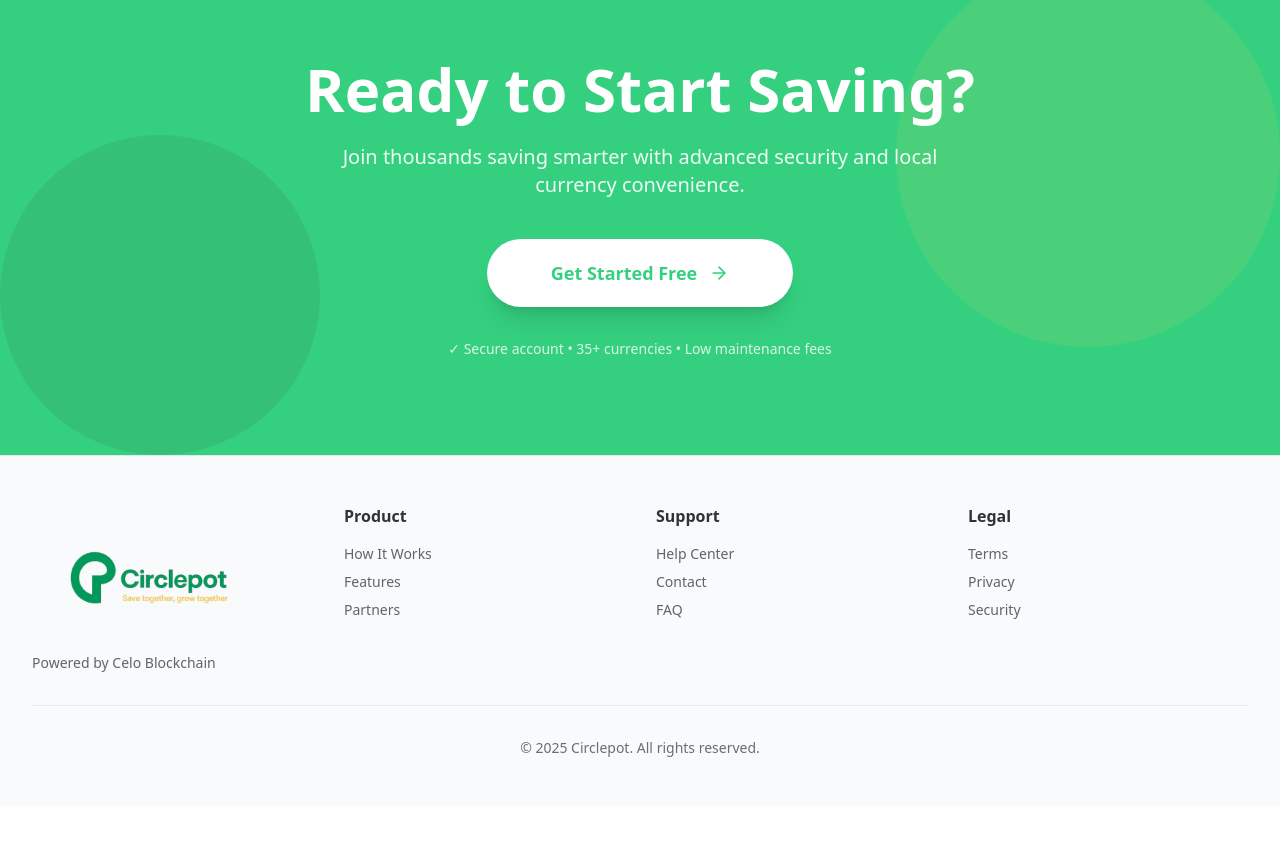
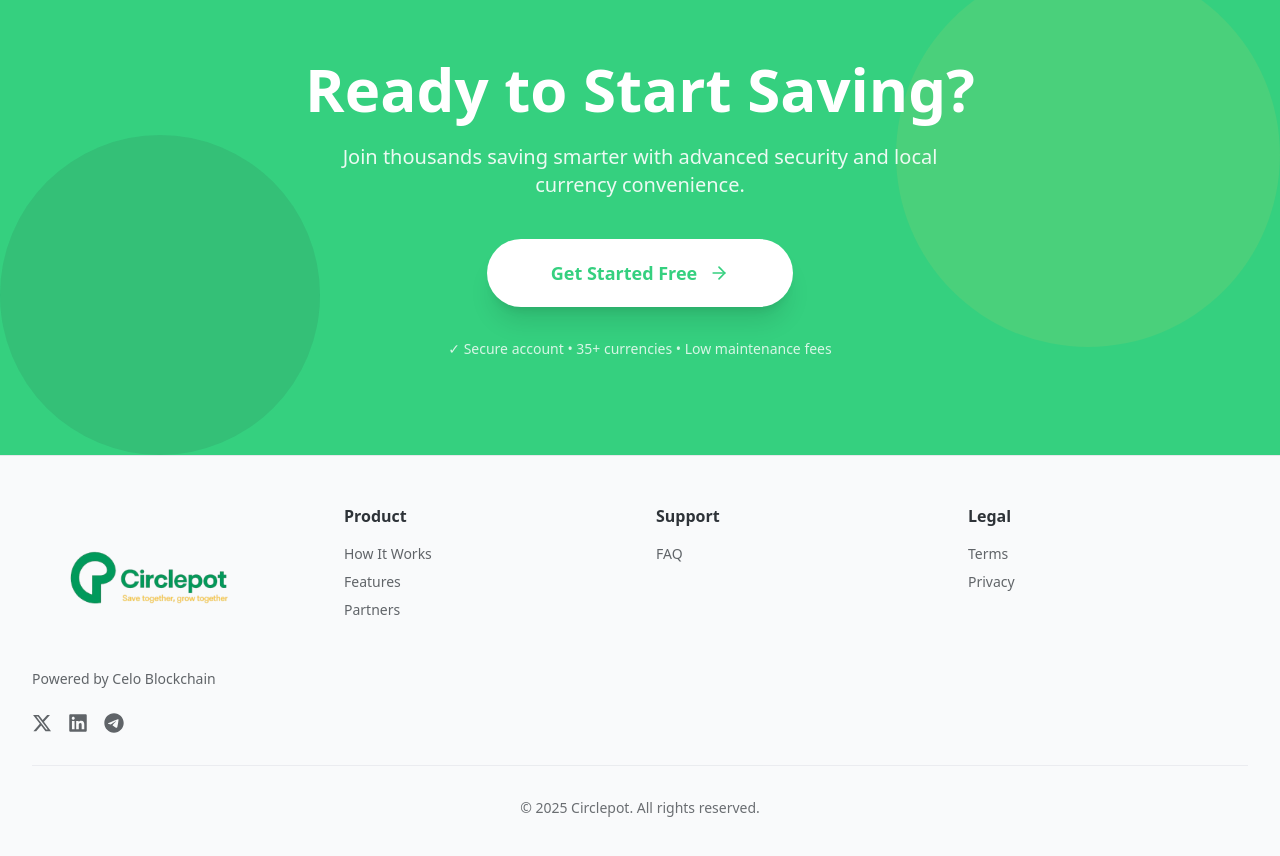
Before and after one commit to DevBigEazi/circlepot-landing-page, a React (Vite) app: page / in a window 1280 px wide. Shown: the part 5782-6638 px from the top of the page. Before the commit the page ends 6588 px from the top, so only its background shows below. Built offline with nearby package versions, Linux system fonts and the light colour scheme.

Commit message:
update the logos and add social media link

```diff
--- a/index.html
+++ b/index.html
@@ -2,7 +2,7 @@
 <html lang="en">
   <head>
     <meta charset="UTF-8" />
-    <link rel="icon" type="image/svg+xml" href="/full-logo.png" />
+    <link rel="icon" type="image/svg+xml" href="./src/assets/logo.jpg" />
     <meta name="viewport" content="width=device-width, initial-scale=1.0" />
     <title>Cirlepot - Secure, transparent, and automated community savings</title>
   </head>
--- a/src/components/Footer.tsx
+++ b/src/components/Footer.tsx
@@ -1,4 +1,5 @@
 import React from "react";
+import { FaXTwitter, FaLinkedin, FaTelegram } from "react-icons/fa6";
 import type { ThemeColors } from "../types";
 import appLogo from "../assets/full-logo.png";
 
@@ -7,6 +8,24 @@ interface FooterProps {
 }
 
 export const Footer: React.FC<FooterProps> = ({ colors }) => {
+  const socialLinks = [
+    {
+      name: "X",
+      url: "https://twitter.com",
+      icon: FaXTwitter,
+    },
+    {
+      name: "LinkedIn",
+      url: "https://linkedin.com",
+      icon: FaLinkedin,
+    },
+    {
+      name: "Telegram",
+      url: "https://telegram.org",
+      icon: FaTelegram,
+    },
+  ];
+
   return (
     <footer
       className="border-t py-12"
@@ -21,11 +40,29 @@ export const Footer: React.FC<FooterProps> = ({ colors }) => {
               className="w-32 sm:w-40 md:w-48 lg:w-56 h-auto"
             />
             <p
-              className="text-sm font-medium"
+              className="text-sm font-medium mt-4"
               style={{ color: colors.text, opacity: 0.75 }}
             >
               Powered by Celo Blockchain
             </p>
+            <div className="flex gap-4 mt-6">
+              {socialLinks.map((link) => {
+                const IconComponent = link.icon;
+                return (
+                  <a
+                    key={link.name}
+                    href={link.url}
+                    target="_blank"
+                    rel="noopener noreferrer"
+                    title={link.name}
+                    className="transition hover:opacity-100"
+                    style={{ color: colors.text, opacity: 0.75 }}
+                  >
+                    <IconComponent className="w-5 h-5" />
+                  </a>
+                );
+              })}
+            </div>
           </div>
           <div>
             <h4 className="font-bold mb-4" style={{ color: colors.text }}>
@@ -62,16 +99,6 @@ export const Footer: React.FC<FooterProps> = ({ colors }) => {
             >
               <li>
                 <a href="#" className="hover:opacity-100 transition">
-                  Help Center
-                </a>
-              </li>
-              <li>
-                <a href="#" className="hover:opacity-100 transition">
-                  Contact
-                </a>
-              </li>
-              <li>
-                <a href="#" className="hover:opacity-100 transition">
                   FAQ
                 </a>
               </li>
@@ -95,11 +122,6 @@ export const Footer: React.FC<FooterProps> = ({ colors }) => {
                   Privacy
                 </a>
               </li>
-              <li>
-                <a href="#" className="hover:opacity-100 transition">
-                  Security
-                </a>
-              </li>
             </ul>
           </div>
         </div>
```
Also changed, not shown: src/assets/logo.jpg (added), 1 other file (tests, documents, lock files or other folders).
